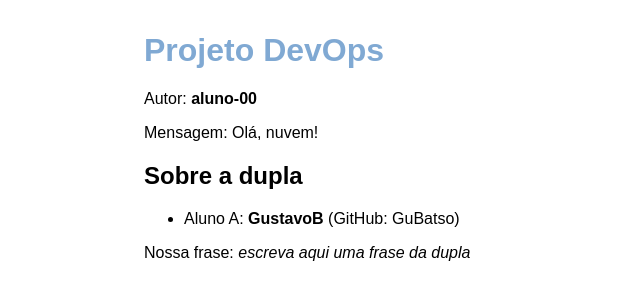
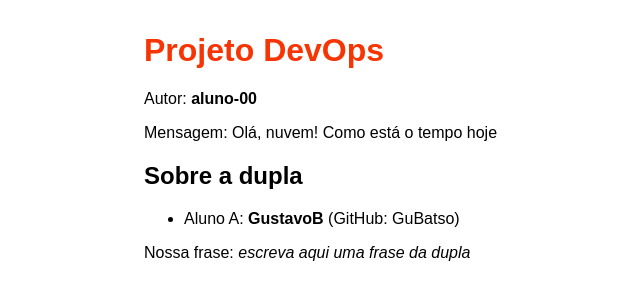
Before and after one commit to GuBatso/projeto_devOps_GustavoB, a plain HTML site: page site/index.html in a window 1280 px wide. Shown: the whole page, without its empty margins (176-816 px from the left). Drawn offline with Linux system fonts and the light colour scheme.

Commit message:
Mudança para pull request

```diff
--- a/site/index.html
+++ b/site/index.html
@@ -6,13 +6,13 @@
   <title>Projeto DevOps</title>
   <style>
     body { font-family: sans-serif; max-width: 40rem; margin: 2rem auto; background: #ffffff; }
-    h1 { color: #80a9d3; }
+    h1 { color: #f73404; }
   </style>
 </head>
 <body>
   <h1>Projeto DevOps</h1>
   <p>Autor: <strong>aluno-00</strong></p>
-  <p>Mensagem: Olá, nuvem!</p>
+  <p>Mensagem: Olá, nuvem! Como está o tempo hoje</p>
 
   <h2>Sobre a dupla</h2>
   <ul>
```
